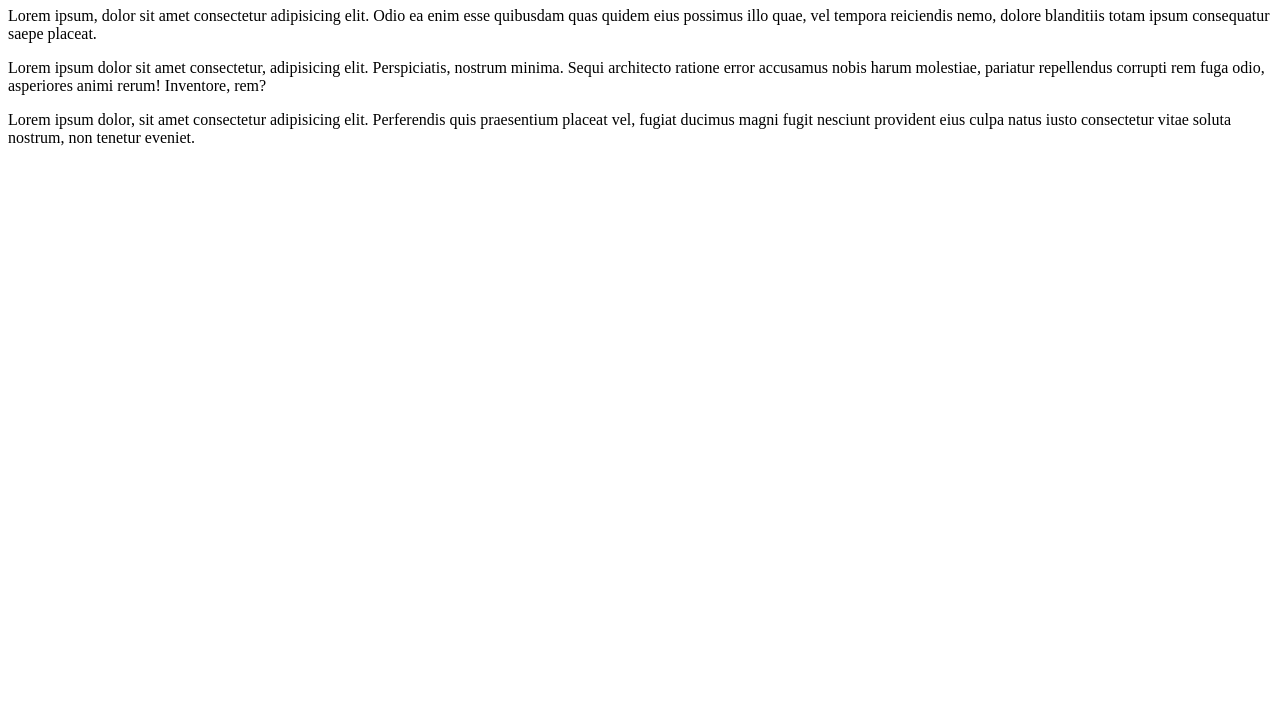
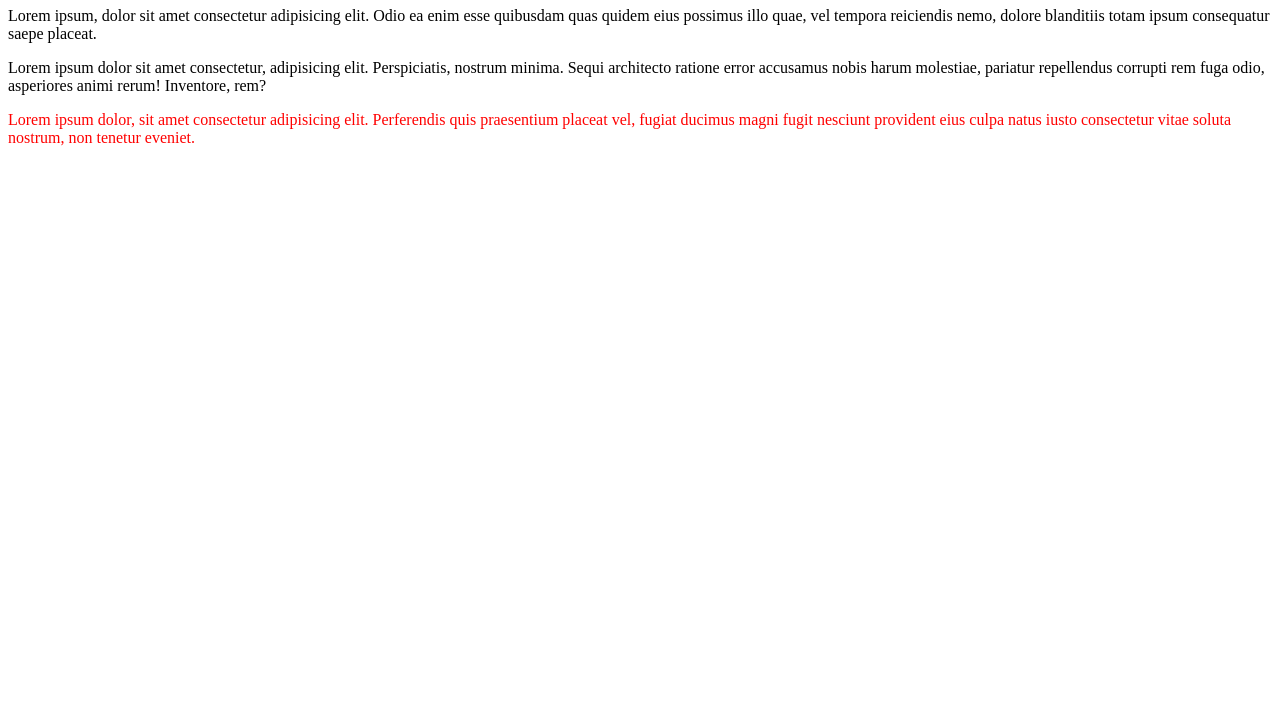
Before and after one commit to Domenic0Ferrari/htmlcss-hello, a plain HTML site: page index.html in a window 1280 px wide. Shown: the part 73-800 px from the top of the page. Drawn offline with Linux system fonts and the light colour scheme.

Commit message:
correct red paragraph

```diff
--- a/index.html
+++ b/index.html
@@ -12,6 +12,6 @@
 
     <p>Lorem ipsum dolor sit amet consectetur, adipisicing elit. Perspiciatis, nostrum minima. Sequi architecto ratione error accusamus nobis harum molestiae, pariatur repellendus corrupti rem fuga odio, asperiores animi rerum! Inventore, rem?</p>
 
-    <p style="color red">Lorem ipsum dolor, sit amet consectetur adipisicing elit. Perferendis quis praesentium placeat vel, fugiat ducimus magni fugit nesciunt provident eius culpa natus iusto consectetur vitae soluta nostrum, non tenetur eveniet.</p>
+    <p style="color: red;">Lorem ipsum dolor, sit amet consectetur adipisicing elit. Perferendis quis praesentium placeat vel, fugiat ducimus magni fugit nesciunt provident eius culpa natus iusto consectetur vitae soluta nostrum, non tenetur eveniet.</p>
 </body>
 </html>
```
